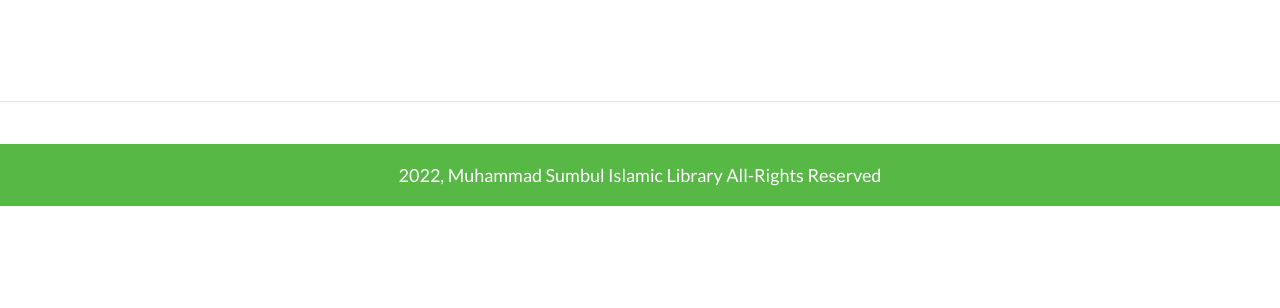
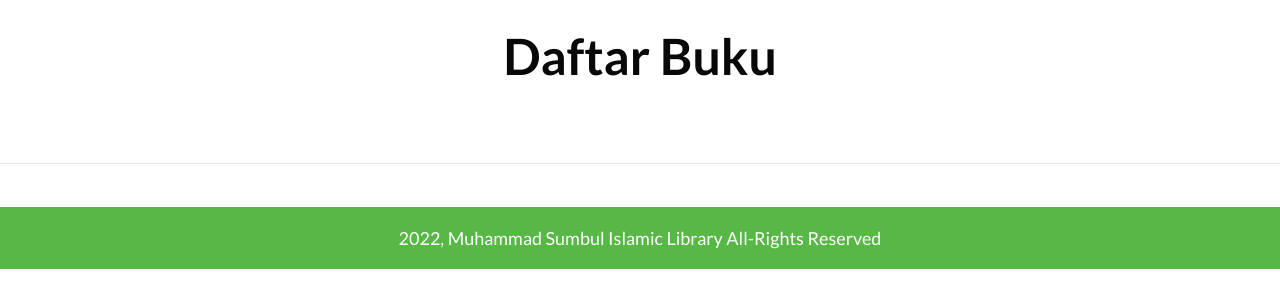
Before and after one commit to pocongman/perpustakaan-islam, a Django app: page /books/ in a window 1280 px wide. Shown: the part 122-430 px from the top of the page. Run offline with Django 4.2, Linux system fonts and the light colour scheme; data that the repository does not hold is empty; some libraries are stand-ins or nearby versions.

Commit message:
update books

```diff
--- a/perpustakaan/views.py
+++ b/perpustakaan/views.py
@@ -36,6 +36,7 @@ def books(request) :
     data = book.json()
 
     context ={
+        'title': 'Daftar Buku',
         "data" : data
     }
 
--- a/templates/back/tabel_buku.html
+++ b/templates/back/tabel_buku.html
@@ -39,7 +39,7 @@
                     <!--<td>
                       <a href="{% url 'lihat_buku' a.id %}" type="button" rel="tooltip" class="btn btn-success btn-icon btn-sm ">
                         <i class="fa fa-eye"></i>
-                      </a>
+                      </a>-->
                       <a href="{% url 'edit_buku' a.id %}" type="button" rel="tooltip" class="btn btn-warning btn-icon btn-sm ">
                         <i class="fa fa-edit"></i>
                       </a>
@@ -48,7 +48,7 @@
                         <i class="fa fa-trash"></i>
                       </a>
                     </td>
-                    </td>-->
+                    </td>
                   </tr>
 
                   {% endfor %}
--- a/templates/front/books.html
+++ b/templates/front/books.html
@@ -18,33 +18,9 @@
 <hr>
 
 
-{% comment %}<div class="container">
-<div class="card-deck">
-  <div class="row">
-  {% for a in data %}
-  <div class="card">
-    <img class="card-img-top" src="{% static 'front/images/book1.jpg' %}" alt="Card image cap">
-    <div class="card-body">
-      <h5 class="card-title">{{a.info.title}}</h5>
-      <p class="card-text">Penulis : {{a.info.author}}</p>
-      <p class="card-text">Tanggal Publish :{{a.info.publish}}</p>
-      <p class="card-text">Halaman : {{a.info.pages}}</p>
-      <p class="card-text">Source : <a href="{{a.info.source}}" target="_blank">Selengkapnya</a></p>
-      <p class="card-text">Deskripsi : {{a.info.desc}}</p>
-    </div>
-    <div class="card-footer">
-      <small class="text-muted">{{a.info.date}}</small>
-    </div>
-  </div>
-  {% endfor %}
-</div>
-</div>
-</div>
-<br>{% endcomment %}
-
-
-<div class="container">
-<div class="card-group">
+  <div class="container col-md-9">
+  <div class="card-group">
+  <div class="row col-md-12">
   {% for a in data %}
   <div class="card" style="width: 18rem;">
     <img class="card-img-top" src="{% static 'front/images/book1.jpg' %}" alt="Card image cap">
@@ -53,14 +29,14 @@
       <p class="card-text">Penulis : {{a.info.author}}</p>
       <p class="card-text">Tanggal Publish :{{a.info.publish}}</p>
       <p class="card-text">Halaman : {{a.info.pages}}</p>
-      <p class="card-text">Source : <a href="{{a.info.source}}" target="_blank">Selengkapnya</a></p>
+      <p class="card-text">Source : {{a.info.source}}"</p>
       <div class="accordion" id="accordionExample">
         <div class="card">
           <div class="card-header" id="headingOne">
             <h2 class="">
               <button class="btn btn-link block text-left" type="button" data-toggle="collapse" data-target="#collapse-{{forloop.counter}}" aria-expanded="true" aria-controls="collapse-{{forloop.counter}}">
                 <div>
-                Selengkapnya...
+                Deskripsi
                 </div>
               </button>
             </h2>
@@ -77,5 +53,6 @@
   {% endfor %}
   </div>
 </div>
+</div>
 <br>
-  {% endblock content %}
+{% endblock content %}
--- a/templates/front/home.html
+++ b/templates/front/home.html
@@ -8,7 +8,7 @@
        <div class="row">
           <div class="col-md-12 ">
              <div class="text-bg">
-                <h2>PERPUSTAKAAN ISLAM DIGITAL MUHAMMAD SUMBUL</h2>
+                <h1>PERPUSTAKAAN ISLAM DIGITAL MUHAMMAD SUMBUL</h1>
                 <p>Perpustakaan Islam digital Muhammad Sumbul, merupakan perpustakaan digital yang melayani dan menyediakan buku-buku yang berkaitan dengan agama islam. Perpustakaan digital ini Dibuat dalam rangka mempermudah pembaca terutama yang beragama islam untuk mencari referensi yang terpercaya, jika pembaca ingin mencari referensi buku yang lebih banyak maka klik tombol selengkapnya untuk mengetahui buku apa saja yang kami sediakan.</p>
                 <a href="{% url 'books' %}">Selengkapnya</a>
              </div>
```
Also changed, not shown: templates/front/kontak.html (deleted).
